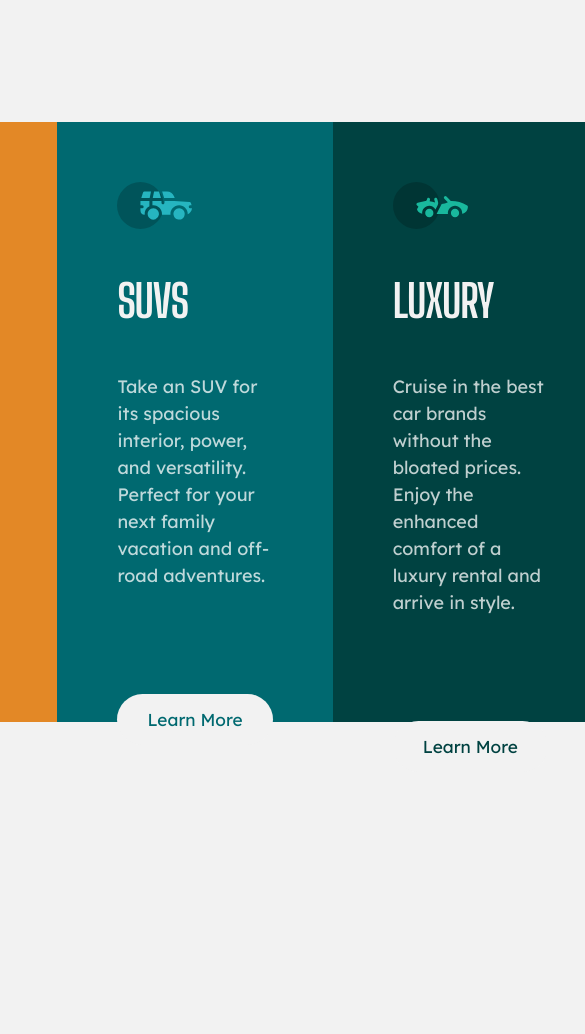
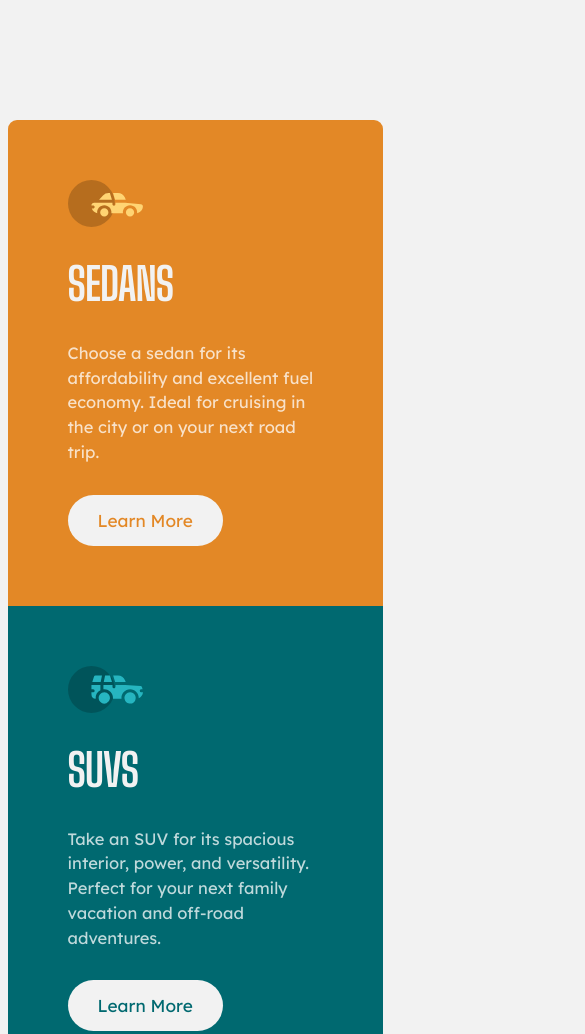
Before and after one commit to letguilhermec/frontendmentor, a plain HTML site: page 3-columns/index.html in a window 390 px wide. Shown: the top 1034 px of the page, 585 px wide, since content can reach past the window. Before the commit the page ends 844 px from the top, so only its background shows below. Drawn offline with nearby package versions, Linux system fonts and the light colour scheme.

Commit message:
Mobile version

```diff
--- a/3-columns/style.css
+++ b/3-columns/style.css
@@ -45,18 +45,27 @@ body {
     margin: 0 auto;
 }
 
+@media screen and (max-width: 68rem) {
+    .cards-container {
+        flex-direction: column;
+        width: max(50%, var(--width-mobile));
+        margin: 8rem auto;
+    }
+}
+
 .card {
     display: flex;
     flex-direction: column;
-    height: 40rem;
+    height: max-content;
     padding: 4em;
 }
 
 .card:nth-child(1) {
     background-color: var(--clr-primary-orange);
-    border-radius: .6em 0 0 .6em;
+    /* border-radius: .6em 0 0 .6em; */
     transform: translate(0, 150%);
 }
+
 .card:nth-child(1) .btn {
     color: var(--clr-primary-orange);
 }
@@ -72,12 +81,22 @@ body {
 
 .card:nth-child(3) {
     background-color: var(--clr-primary-drk-cyan);
-    border-radius: 0 .6em .6em 0;
+    /* border-radius: 0 .6em .6em 0; */
     transform: translate(0, 150%);
 }
 
 .card:nth-child(3) .btn {
     color: var(--clr-primary-drk-cyan);
+}
+
+@media screen and (max-width: 68rem) {
+    .card:nth-child(1) {
+        border-radius: .6em .6em 0 0;
+    }
+
+    .card:nth-child(3) {
+        border-radius: 0 0 .6em .6em;
+    }
 }
 
 .card-title {
@@ -124,6 +143,25 @@ body {
     color: var(--clr-neutral-grey) !important;
 }
 
+@media screen and (max-width: 68rem) {
+    .card-title {
+        padding-bottom: 2rem;
+    }
+
+    .card img {
+        padding-bottom: 2rem;
+    }
+
+    .card-text {
+        font-size: 1.1rem;
+        padding-bottom: 2rem;
+    }
+
+    .btn {
+
+    }
+}
+
 .attribution {
     display: none;
 }
```
